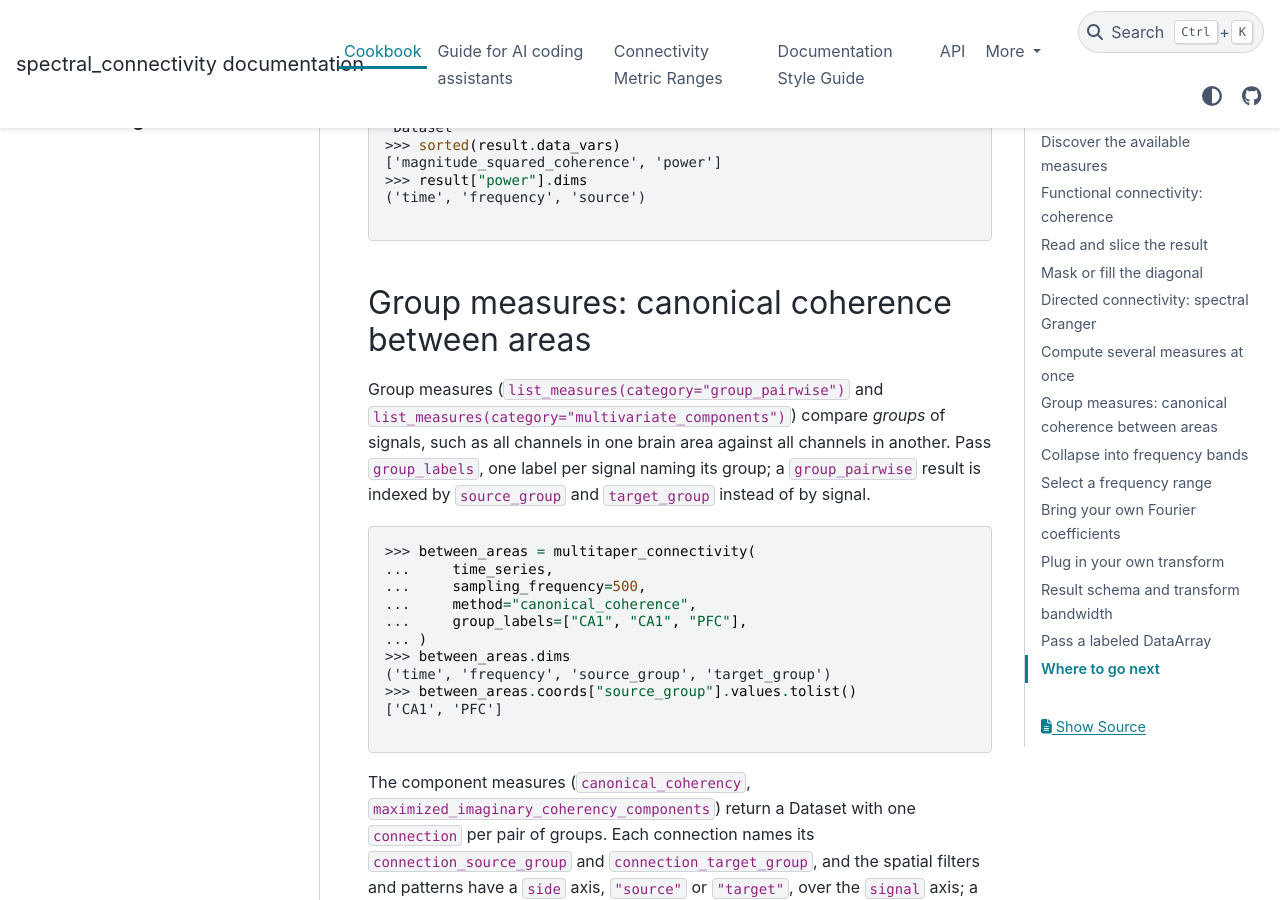
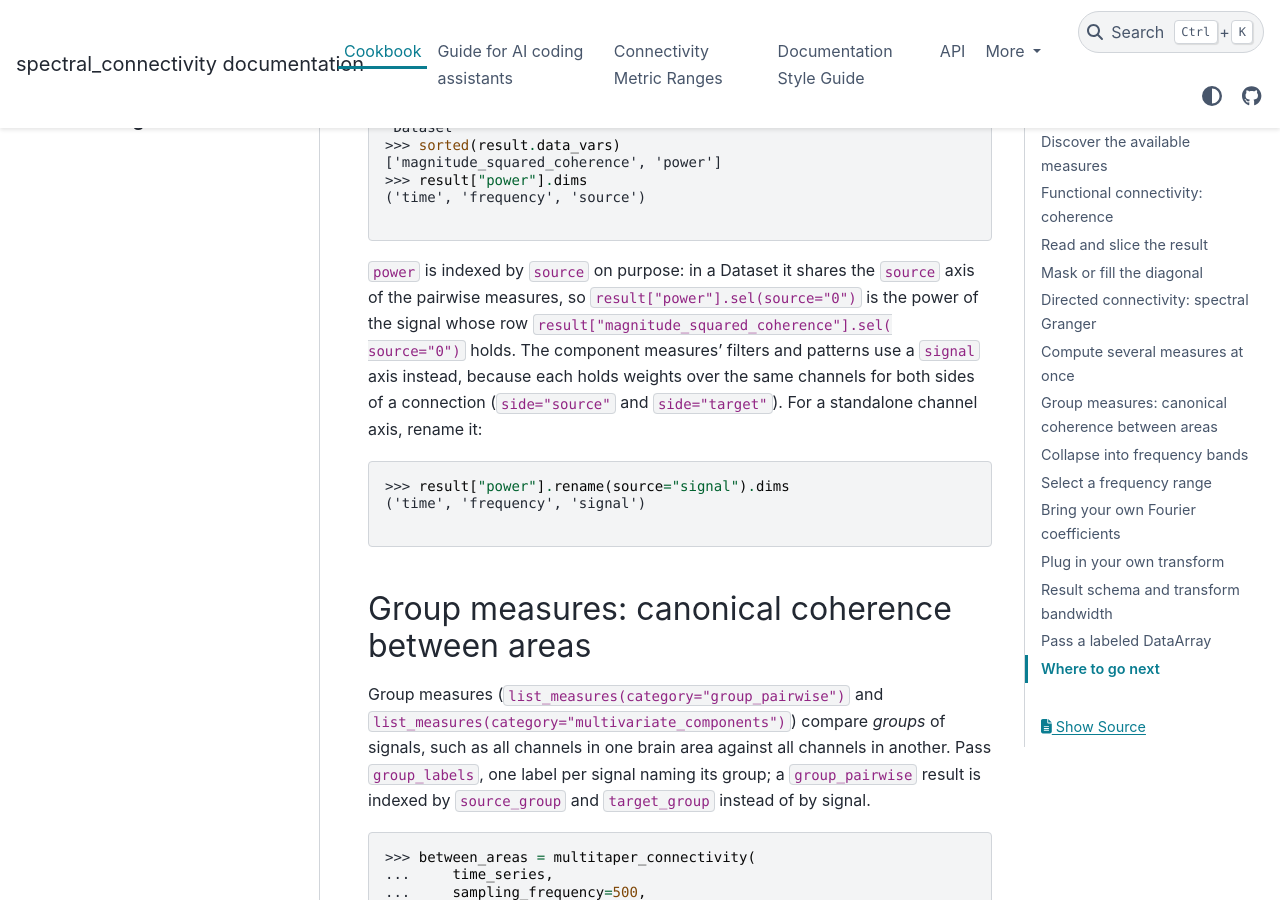
Before and after one commit to Eden-Kramer-Lab/spectral_connectivity, a Sphinx documentation site: the page built from docs/cookbook.md, in a window 1280 px wide and 900 px high, scrolled down 4118 px. Built offline with Sphinx 7.4.7 and the PyData theme 0.15.4, drawn with Linux system fonts in a browser that asks for light colours; pages that are not in the unit, such as notebooks, are missing from menus; the version number could not be read and is left out.

Commit message:
Explain why power has a source axis and how to rename it
power(time, frequency, source) shares its axis with the pairwise measures'
source, so the two line up in one Dataset, while component filters and
patterns index channels along signal because each covers both sides of a
connection. Both are deliberate and released or settled, so nothing is
renamed; the cookbook and the wrapper's Notes say why and show
power.rename(source="signal") for a standalone channel axis.

Co-Authored-By: Claude Opus 5.5 <noreply@anthropic.com>

````diff
--- a/docs/cookbook.md
+++ b/docs/cookbook.md
@@ -200,6 +200,20 @@ measure. Shared spectra are cached, so this is cheaper than separate calls.
 ['magnitude_squared_coherence', 'power']
 >>> result["power"].dims
 ('time', 'frequency', 'source')
+
+```
+
+`power` is indexed by `source` on purpose: in a Dataset it shares the `source`
+axis of the pairwise measures, so `result["power"].sel(source="0")` is the
+power of the signal whose row `result["magnitude_squared_coherence"].sel(
+source="0")` holds. The component measures' filters and patterns use a
+`signal` axis instead, because each holds weights over the same channels for
+both sides of a connection (`side="source"` and `side="target"`). For a
+standalone channel axis, rename it:
+
+```python
+>>> result["power"].rename(source="signal").dims
+('time', 'frequency', 'signal')
 
 ```
 
````
Also changed, not shown: 1 other file.
